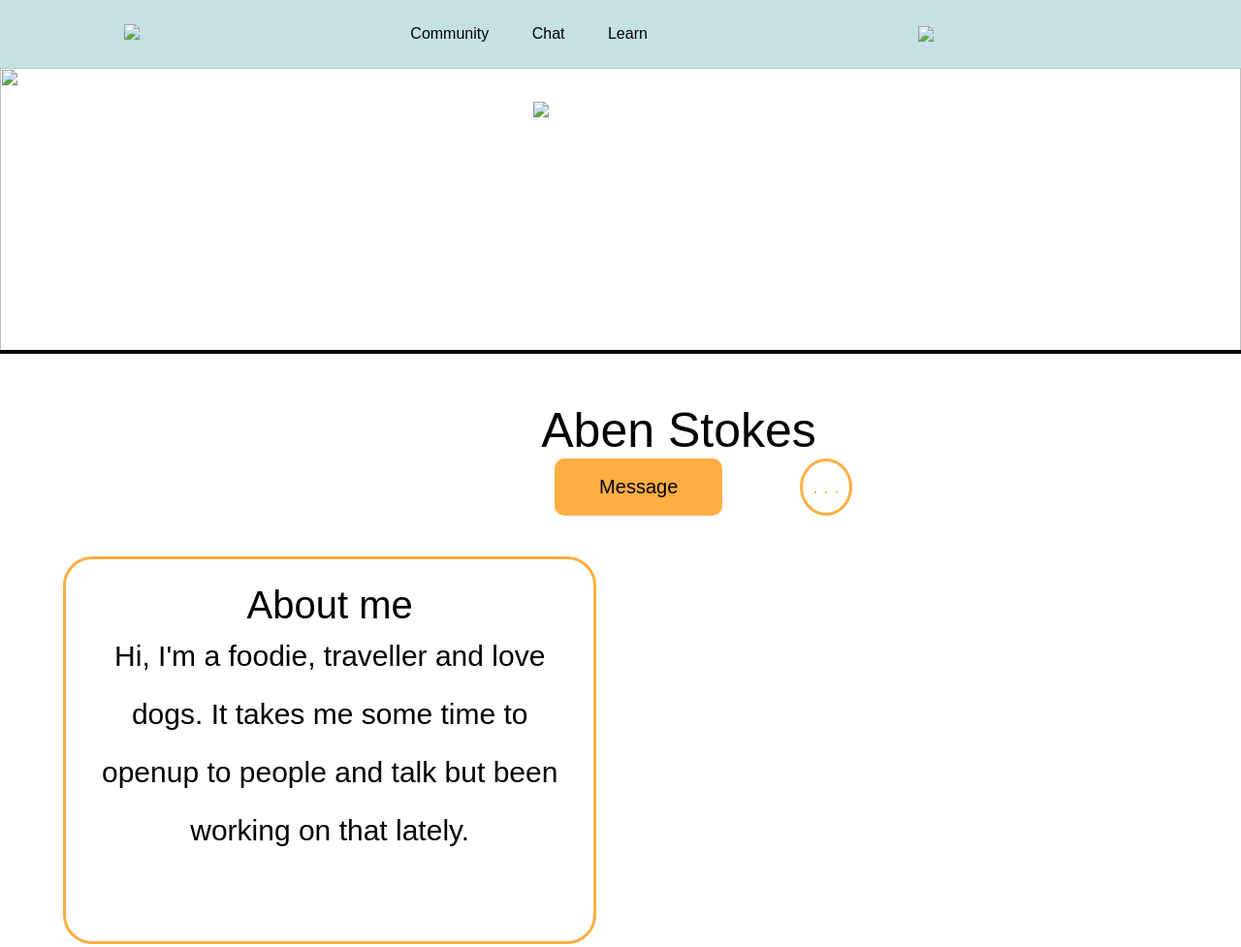
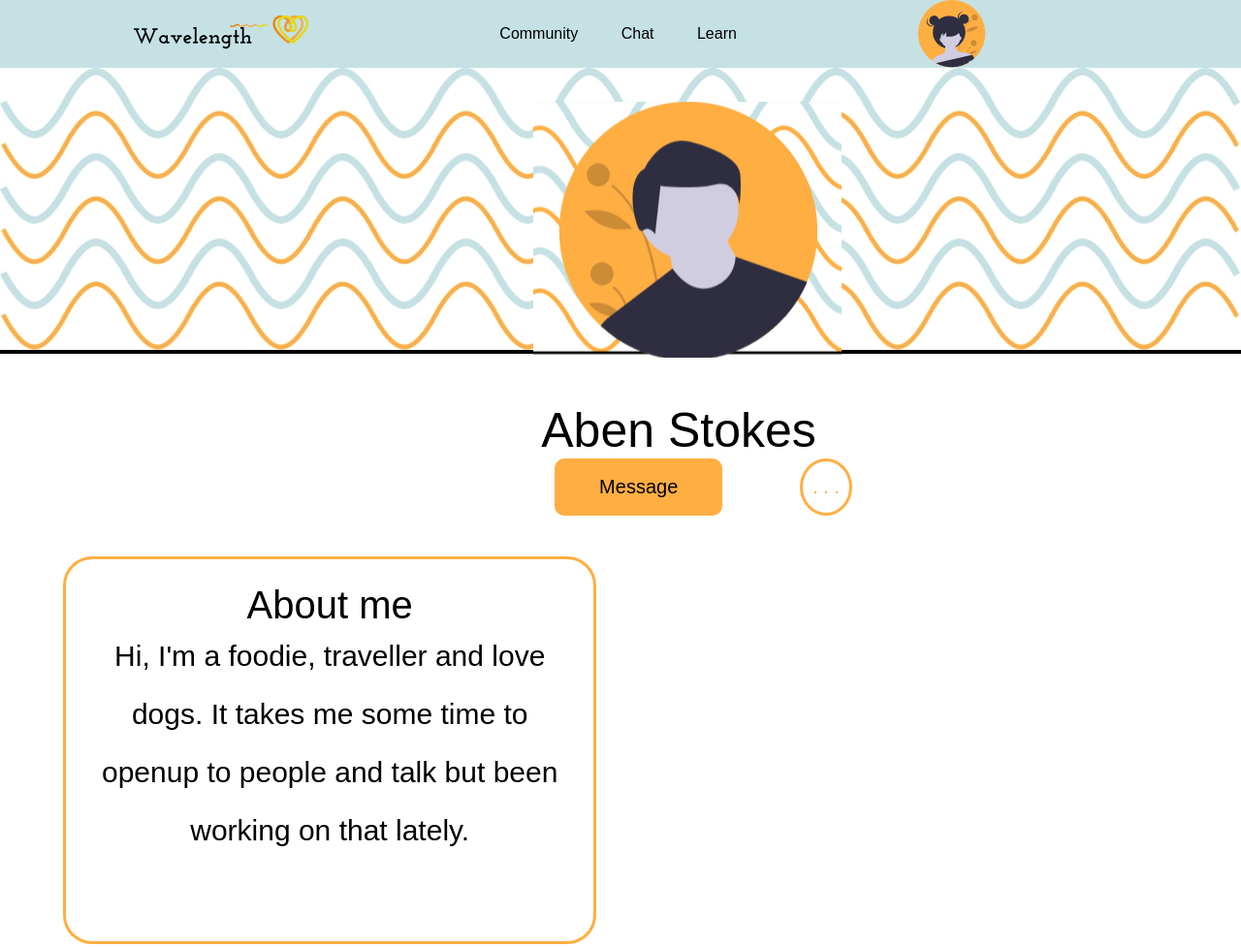
Before and after one commit to Myau5x/wavelength-backend, a website: page public/profile.html in a window 1280 px wide. Shown: the top 977 px of the page at 97% size. Drawn offline with nearby package versions, Linux system fonts and the light colour scheme; files that its build step writes are made by us from their sources; no server answers.

Commit message:
minor changes in links

```diff
--- a/public/profile.html
+++ b/public/profile.html
@@ -6,7 +6,7 @@
     <title>Your Profile</title>
     <meta charset="utf-8">
     <meta name="viewport" content="width=device-width, initial-scale=1">
-    <link rel="stylesheet" type="text/css" href="style.css">
+    <link rel="stylesheet" type="text/css" href="./css/style.css">
 
 </head>
 
@@ -15,7 +15,7 @@
 <!-- NAVBAR -->
 		<header id="navigation">
 			<div id="logo">
-                <img src="logo.jpg">
+                <img src="./images/logo.jpg">
 				<!--<a href="#"><span>Wavelength</span></a>-->
 			</div>
 			<nav>
@@ -26,7 +26,7 @@
 				</ul>
 			</nav>
 			<div id="right_most">
-            <img id="avatar" src="Female Avatar.png">
+            <img id="avatar" src="./images/Female Avatar.png">
 			</div>
 		</header>
 
@@ -34,8 +34,8 @@
 <!--BANNER -->
     <div id="profile">
         <div id="banner">
-            <img id = "img1" src="banner.jpg">
-             <img id = "img2" src="profile.png">
+            <img id = "img1" src="./images/banner.jpg">
+             <img id = "img2" src="./images/profile.png">
         </div>
     </div>
 
```
